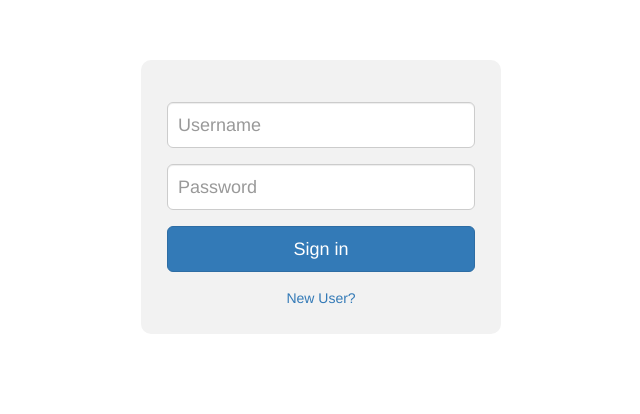
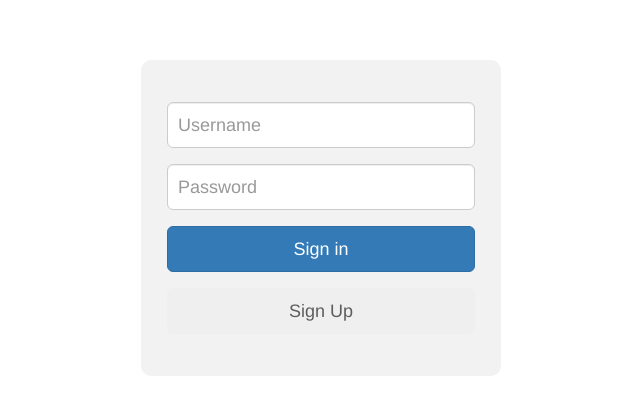
Before and after one commit to mohitchhapru/NYSearch, an Angular app in the folder UI/: page / in a window 1280 px wide. Shown: the top 414 px of the page, without its empty margins (319-959 px from the left). Built offline with nearby package versions, Linux system fonts and the light colour scheme.

Commit message:
Added UI for Login and Logon

```diff
--- a/UI/src/app/app.module.ts
+++ b/UI/src/app/app.module.ts
@@ -3,6 +3,8 @@ import { NgModule } from '@angular/core';
 
 import { AppComponent } from './app.component';
 import { UsersComponent } from './users/users.component';
+
+import { FormsModule } from '@angular/forms';
 
 @NgModule({
   declarations: [
@@ -10,7 +12,8 @@ import { UsersComponent } from './users/users.component';
     UsersComponent
   ],
   imports: [
-    BrowserModule
+    BrowserModule,
+    FormsModule
   ],
   providers: [],
   bootstrap: [AppComponent]
--- a/UI/src/app/users/users.component.html
+++ b/UI/src/app/users/users.component.html
@@ -6,14 +6,78 @@
     <div class="col-md-4">
       <section class="login-form">
         <form method="post" action="#" role="login">
-          <input type="email" name="email" placeholder="Username" required class="form-control input-lg" value="" />
-          <input type="password" class="form-control input-lg" id="password" placeholder="Password" required="" />
-          <button type="submit" name="go" class="btn btn-lg btn-primary btn-block">Sign in</button>
-          <div>
-            <a href="#">New User?</a>
+
+          <div *ngIf="!showAddUserForm">
+            <input
+              name="Username"
+              placeholder="Username"
+              class="form-control input-lg"
+              required>
+
+            <input
+              type="password"
+              class="form-control input-lg"
+              placeholder="Password"
+              required>
+
+            <input
+              type="button"
+              value="Sign in"
+              class="btn btn-lg btn-primary btn-block">
+
+            <input
+              type="button"
+              class="btn btn-lg btn-light btn-block"
+              value="Sign Up"
+              (click)="toggleAddUserForm()">
           </div>
+
+          <div *ngIf="showAddUserForm">
+            <button
+              type="button"
+              class="close"
+              aria-label="Close"
+              style="font-size: xx-large;margin-top: 0px;margin-bottom: 16px;"
+              (click)="toggleAddUserForm()">
+              <span aria-hidden="true">&times;</span>
+            </button>
+
+            <input
+              type="text"
+              name="First Name"
+              class="form-control input-md"
+              placeholder="First Name"
+              required>
+
+            <input
+              type="text"
+              name="Last Name"
+              class="form-control input-md"
+              placeholder="Last Name"
+              required>
+
+            <input
+              type="text"
+              name="Username"
+              class="form-control input-md"
+              placeholder="Username"
+              required>
+
+            <input
+              type="text"
+              name="Password"
+              class="form-control input-md"
+              placeholder="Password"
+              required>
+
+            <input
+              type="button"
+              value="Sign Up"
+              class="btn btn-primary">
+          </div>
+
         </form>
       </section>
-      </div>
+    </div>
   </div>
 </div>
--- a/UI/src/app/users/users.component.ts
+++ b/UI/src/app/users/users.component.ts
@@ -6,10 +6,18 @@ import { Component, OnInit } from '@angular/core';
   styleUrls: ['./users.component.css']
 })
 export class UsersComponent implements OnInit {
+  showAddUserForm: boolean;
 
-  constructor() { }
+  constructor() {
+    this.showAddUserForm = false;
+   }
 
   ngOnInit() {
   }
 
+  toggleAddUserForm(){
+    console.log("toggleAddUserForm function called");
+    this.showAddUserForm = !(this.showAddUserForm);
+  }
+
 }
```
